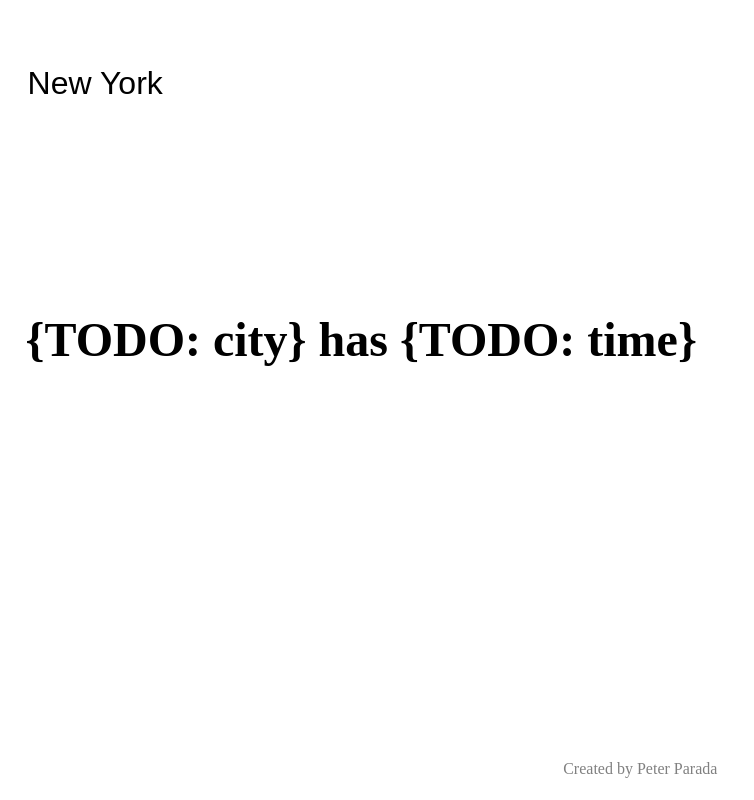
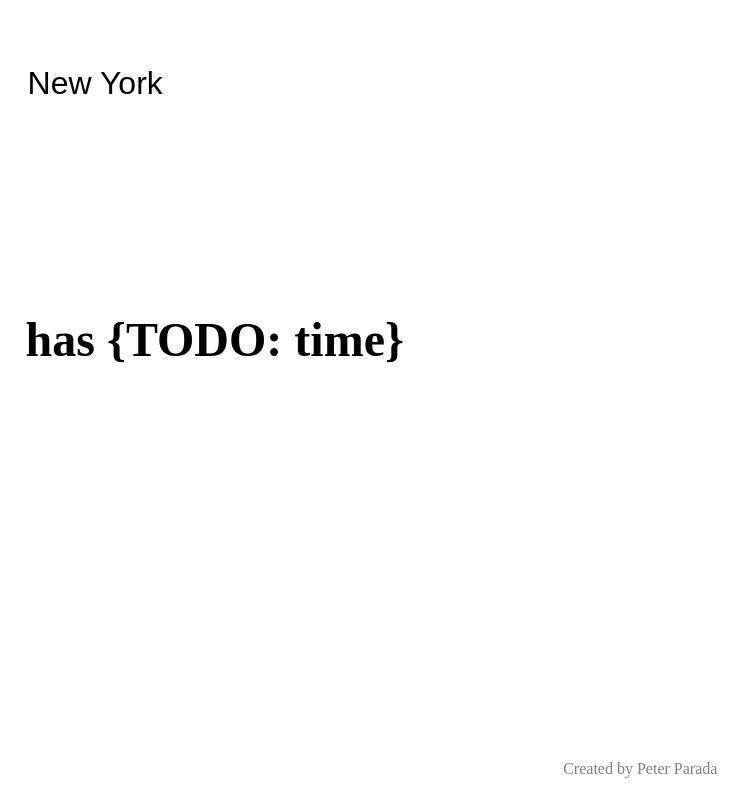
Before and after one commit to pito-svk/gettime, a React (Create React App) app: page / in a window 1280 px wide. Shown: the whole page, without its empty margins (0-754 px from the left). Built offline with nearby package versions, Linux system fonts and the light colour scheme.

Commit message:
Make city dynamic in time result and make passed properties more readable

```diff
--- a/src/components/App.jsx
+++ b/src/components/App.jsx
@@ -21,7 +21,7 @@ export default React => {
         return (
           <div className="App">
             <InputBox setCityOnRequest={ city => this.setState({ city }) }/>
-            <TimeResult />
+            <TimeResult city={ this.state.city }/>
             <Footer />
           </div>
         )
--- a/src/components/InputBox.jsx
+++ b/src/components/InputBox.jsx
@@ -12,7 +12,7 @@ export default React => {
 
     return (
       <div className="InputBox">
-        <input autoFocus defaultValue='New York' onKeyPress={onInputKeyPress}></input>
+        <input autoFocus defaultValue='New York' onKeyPress={ onInputKeyPress }></input>
       </div>
     )
   }
--- a/src/components/TimeResult.jsx
+++ b/src/components/TimeResult.jsx
@@ -4,7 +4,7 @@ export default React => {
   const TimeResult = props => {
     return (
       <div className="TimeResult">
-        <h1>{`{TODO: city}`} has {`{TODO: time}`}</h1>
+        <h1>{ props.city } has { `{TODO: time}` }</h1>
       </div>
     )
   }
```
